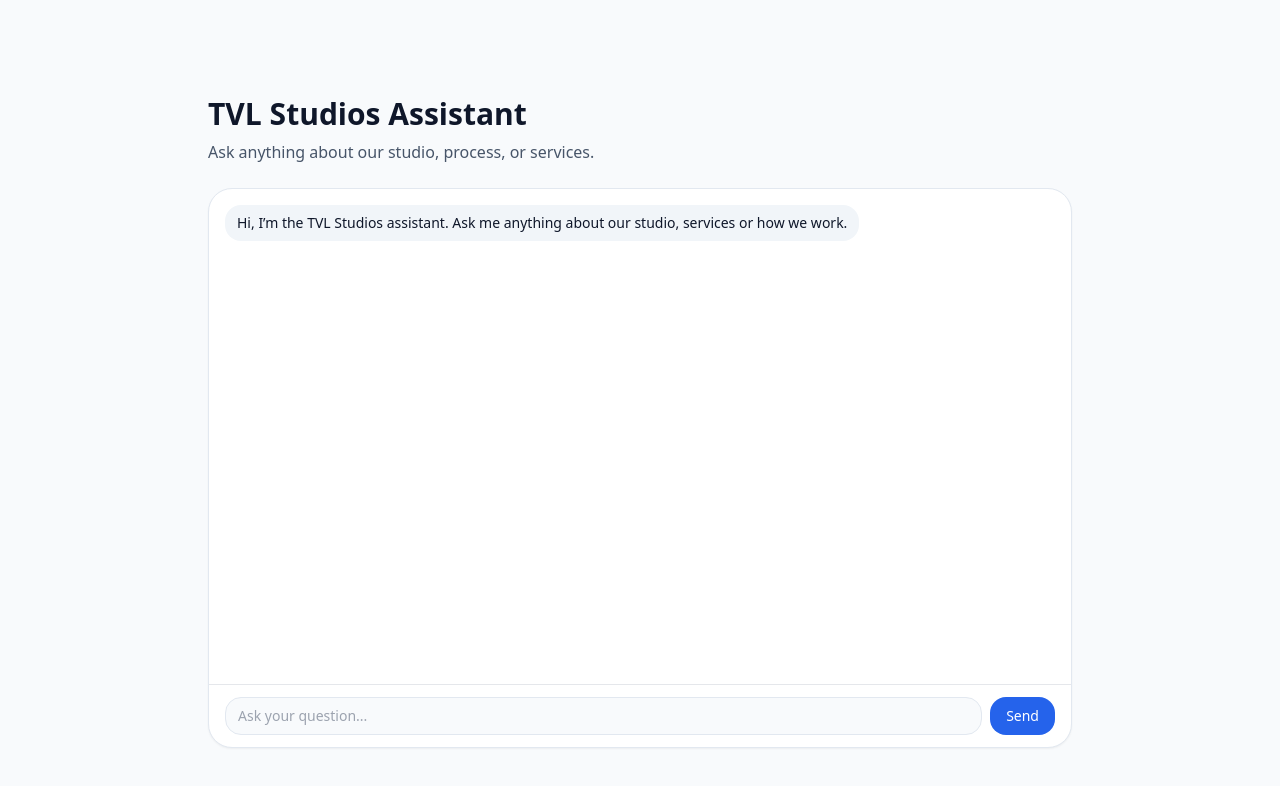
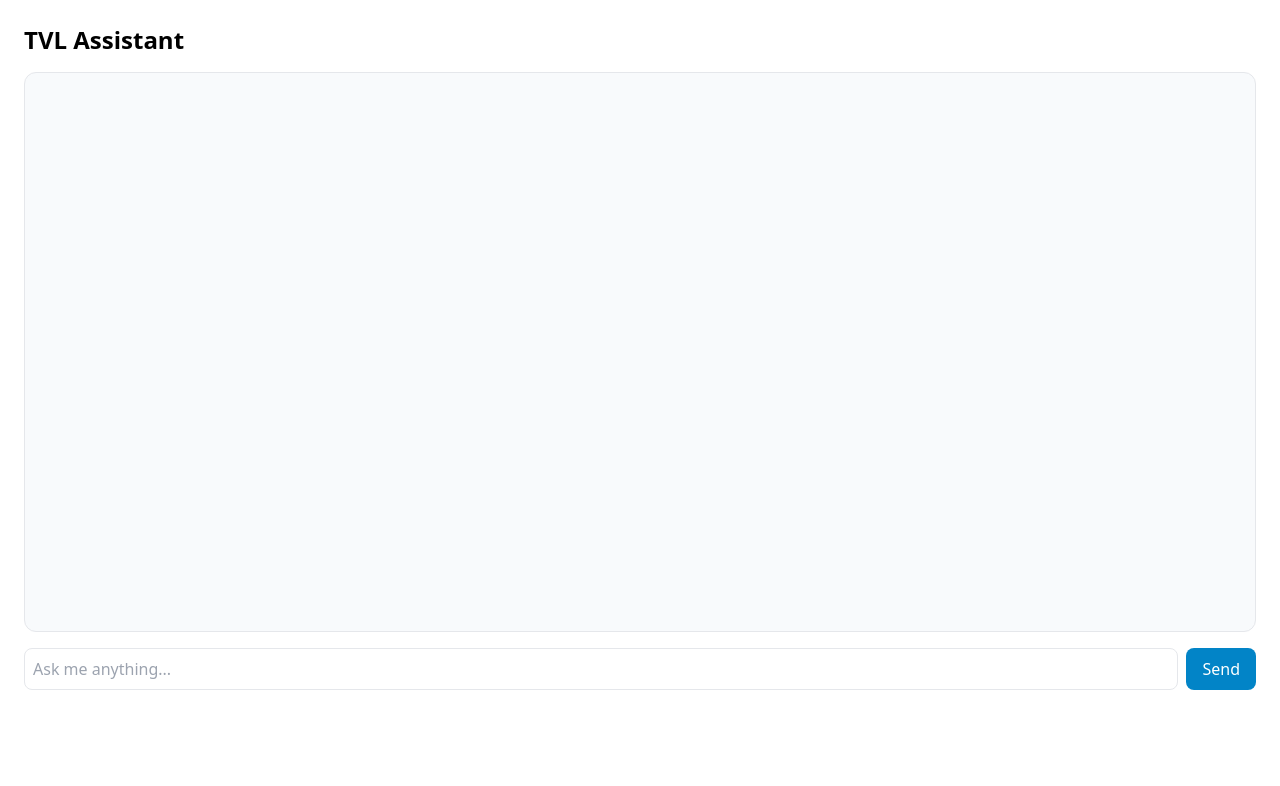
Before and after one commit to Umday-231105/tvlstudios, a Next.js app: page /assistant in a window 1280 px wide. Shown: the top 786 px of the page. Built offline with nearby package versions, Linux system fonts and the light colour scheme.

Commit message:
Update page.js

```diff
--- a/src/app/assistant/page.js
+++ b/src/app/assistant/page.js
@@ -3,113 +3,61 @@
 import React, { useState } from "react";
 
 export default function AssistantPage() {
-  const [messages, setMessages] = useState([
-    {
-      role: "assistant",
-      content:
-        "Hi, I’m the TVL Studios assistant. Ask me anything about our studio, services or how we work.",
-    },
-  ]);
+  const [messages, setMessages] = useState([]);
   const [input, setInput] = useState("");
-  const [loading, setLoading] = useState(false);
 
-  async function handleSubmit(e) {
-    e.preventDefault();
+  const sendMessage = async () => {
     if (!input.trim()) return;
 
-    const newMessages = [
-      ...messages,
-      { role: "user", content: input.trim() },
-    ];
-    setMessages(newMessages);
-    const userInput = input.trim();
+    const userMsg = { role: "user", content: input };
+    setMessages((m) => [...m, userMsg]);
     setInput("");
-    setLoading(true);
 
-    try {
-      const res = await fetch("/api/tvl-chat", {
+    const res = await fetch("/api/chat", {
       method: "POST",
       headers: { "Content-Type": "application/json" },
-        body: JSON.stringify({ message: userInput }),
+      body: JSON.stringify({ messages: [...messages, userMsg] }),
     });
 
     const data = await res.json();
+    const botMsg = { role: "assistant", content: data.reply };
 
-      setMessages((prev) => [
-        ...prev,
-        {
-          role: "assistant",
-          content: data.reply || "I couldn't respond. Try again.",
-        },
-      ]);
-    } catch (err) {
-      setMessages((prev) => [
-        ...prev,
-        {
-          role: "assistant",
-          content:
-            "Something went wrong while talking to the AI. Try again later.",
-        },
-      ]);
-    } finally {
-      setLoading(false);
-    }
-  }
+    setMessages((m) => [...m, botMsg]);
+  };
 
   return (
-    <div className="min-h-screen bg-slate-50 text-slate-900">
-      <main className="pt-24 pb-16 max-w-4xl mx-auto px-4">
-        <h1 className="text-2xl md:text-3xl font-semibold mb-2">
-          TVL Studios Assistant
-        </h1>
-        <p className="text-slate-600 mb-6">
-          Ask anything about our studio, process, or services.
-        </p>
+    <div className="min-h-screen bg-white p-6">
+      <h1 className="text-2xl font-semibold mb-4">TVL Assistant</h1>
 
-        <div className="rounded-3xl bg-white border border-slate-200 shadow-sm flex flex-col h-[70vh] max-h-[600px]">
-          <div className="flex-1 overflow-y-auto px-4 py-4 space-y-3">
-            {messages.map((m, i) => (
-              <div key={i} className={`flex ${m.role === "user" ? "justify-end" : "justify-start"}`}>
+      <div className="border rounded-xl p-4 h-[70vh] overflow-y-auto mb-4 bg-slate-50">
+        {messages.map((msg, i) => (
           <div
-                  className={`max-w-[80%] px-3 py-2 rounded-2xl text-sm ${
-                    m.role === "user"
-                      ? "bg-blue-600 text-white"
-                      : "bg-slate-100 text-slate-900"
+            key={i}
+            className={`mb-3 p-2 rounded-lg max-w-[70%] ${
+              msg.role === "user"
+                ? "ml-auto bg-sky-500 text-white"
+                : "mr-auto bg-slate-200 text-slate-900"
             }`}
           >
-                  {m.content}
-                </div>
+            {msg.content}
           </div>
         ))}
-
-            {loading && (
-              <div className="flex justify-start">
-                <div className="max-w-[80%] px-3 py-2 rounded-2xl bg-slate-100 text-slate-500 text-sm">
-                  Thinking…
-                </div>
-              </div>
-            )}
       </div>
 
-          <form onSubmit={handleSubmit} className="border-t px-4 py-3 flex gap-2">
+      <div className="flex gap-2">
         <input
-              type="text"
-              className="flex-1 rounded-2xl border border-slate-200 bg-slate-50 px-3 py-2 text-sm"
-              placeholder="Ask your question..."
+          className="flex-1 border rounded-lg p-2"
+          placeholder="Ask me anything..."
           value={input}
           onChange={(e) => setInput(e.target.value)}
         />
-
         <button
-              type="submit"
-              className="bg-blue-600 rounded-2xl px-4 py-2 text-white font-medium text-sm hover:bg-blue-500 disabled:opacity-40"
-              disabled={loading}
+          onClick={sendMessage}
+          className="px-4 py-2 bg-sky-600 text-white rounded-lg"
         >
           Send
         </button>
-          </form>
       </div>
-      </main>
     </div>
   );
 }
```
Lines whose indentation alone changed are shown as unchanged.
